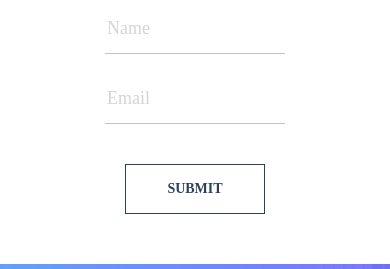
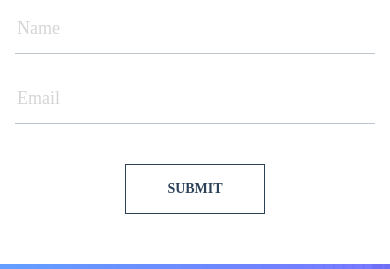
Before and after one commit to SavingAnimals/Exam36, a plain HTML site: page index.html in a window 390 px wide. Shown: the part 5337-5606 px from the top of the page. Drawn offline with nearby package versions, Linux system fonts and the light colour scheme.

Commit message:
adaptation

```diff
--- a/scss/main.scss
+++ b/scss/main.scss
@@ -732,6 +732,10 @@ body {
             display: flex;
             flex-direction: column;
             align-items: center;
+            width: 75%;
+        }
+        @media screen and (max-width: 500px) {
+            width: 100%;
         }
         .footer__form-submit {
             width: 140px;
```
Also changed, not shown: css/main.css, 1 other file.
